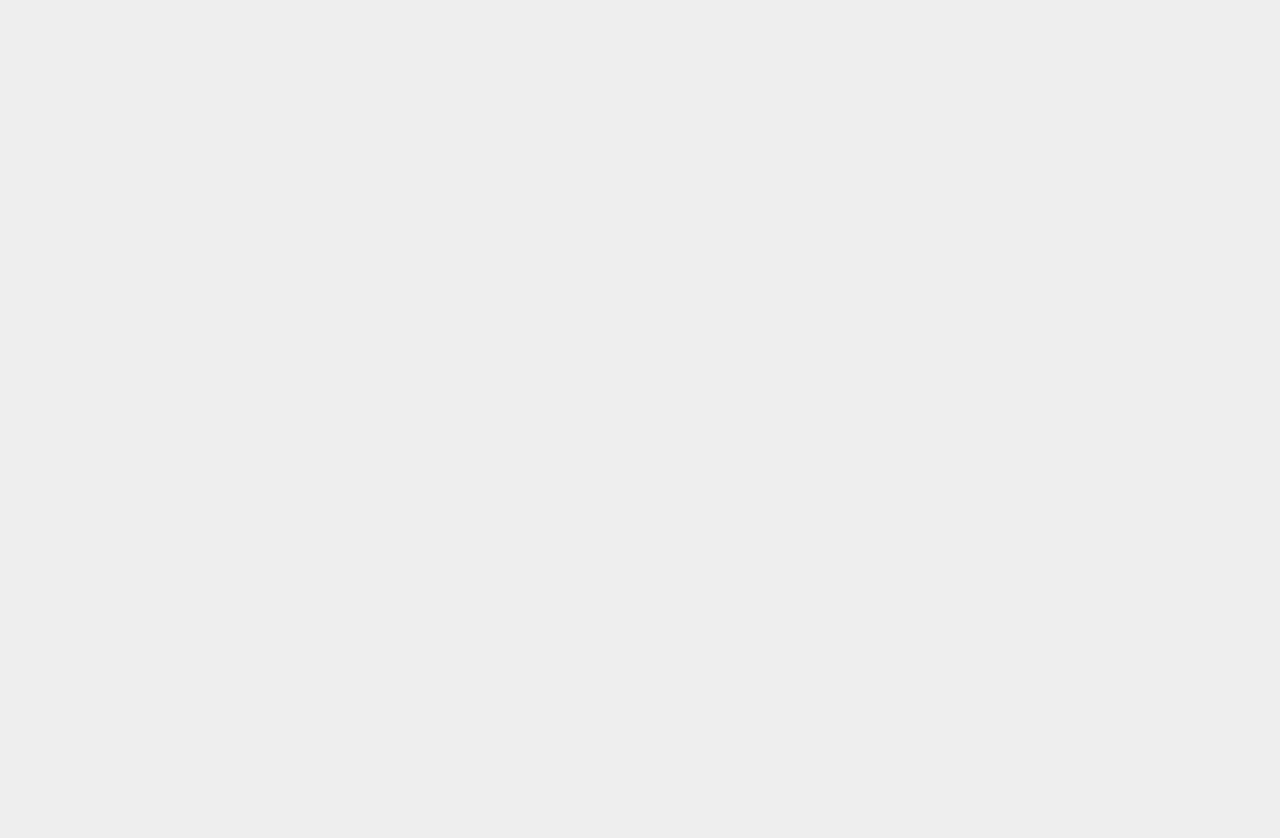
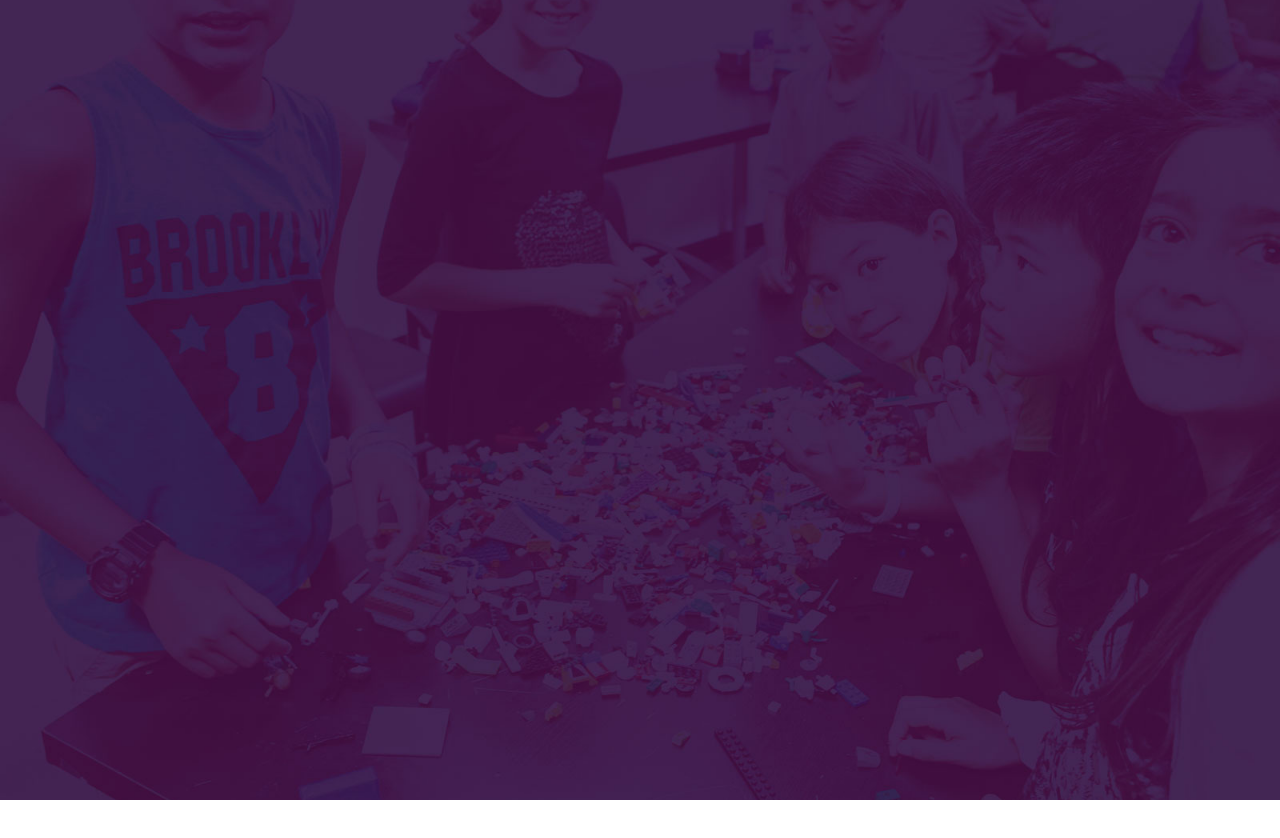
Before and after one commit to emmiecamperoo/FutureLeague, a website: page assets/templates/header.html in a window 1280 px wide. After the commit the page ends 800 px from the top, so only its background shows below. Drawn offline with nearby package versions, Linux system fonts and the light colour scheme; files that its build step writes are made by us from their sources; files whose address does not match are found by name.

Commit message:
Add: images folder and main background

```diff
--- a/assets/styles/main.scss
+++ b/assets/styles/main.scss
@@ -37,9 +37,9 @@ body {
   font-family: $font-primary;
   line-height: 1.4;
   margin: 0;
-  padding-top: 80px;
   color: $color-black;
-  background: $color-gray-lighter;
+  background: url('../images/background.jpg') no-repeat center center;
+	background-size: cover;
 }
 /*
 	Heading properties
```
Also changed, not shown: assets/images/background.jpg (added).
